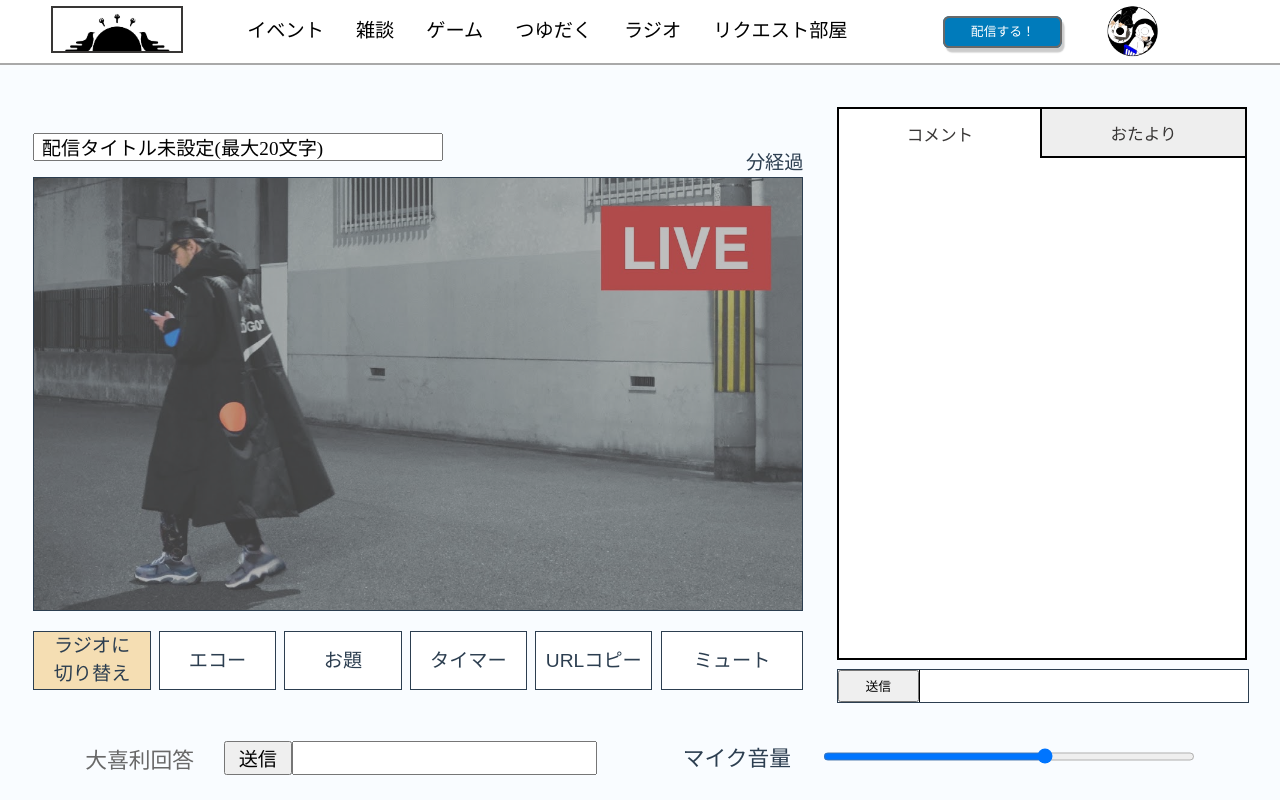
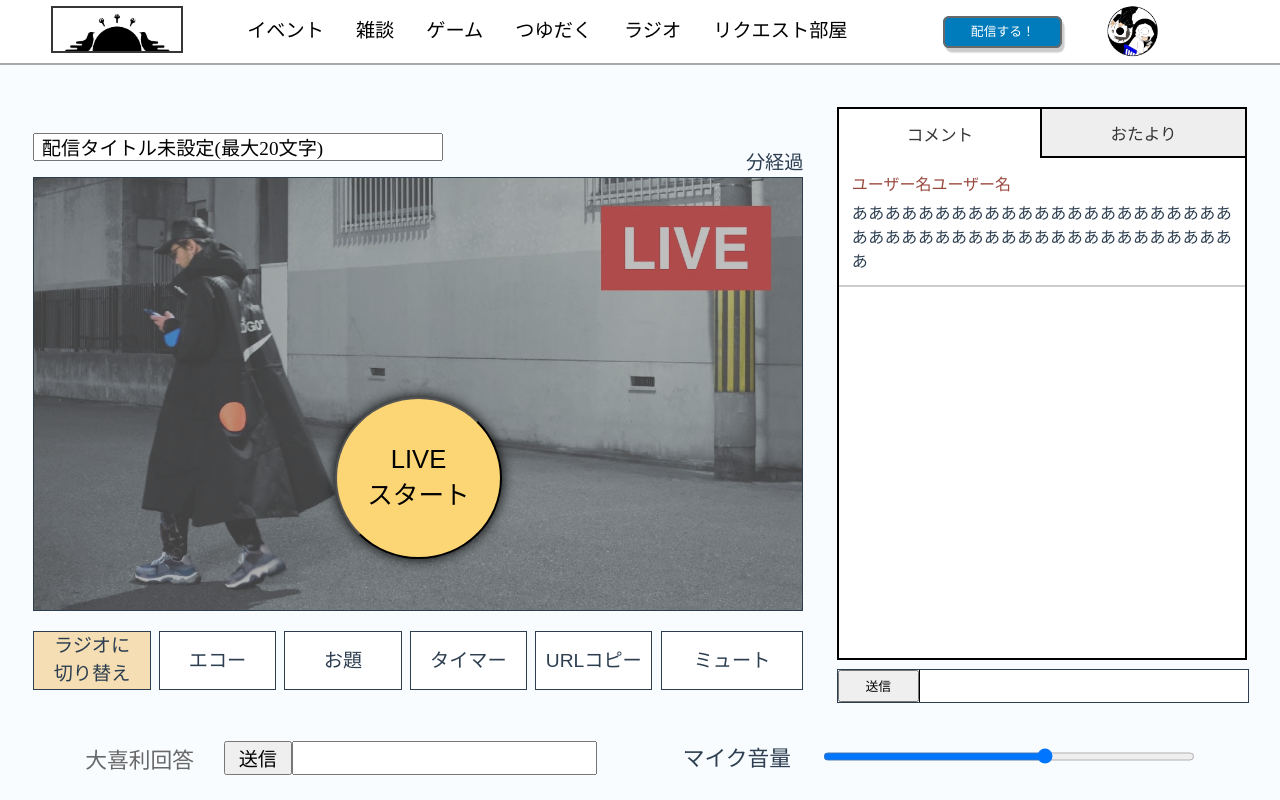
Before and after one commit to kyamad/PWA_facebookanotherheroine, a Vue app: page /streaming in a window 1280 px wide. Shown: the top 800 px of the page. Built offline with nearby package versions, Linux system fonts and the light colour scheme; a web font is replaced by a local one.

Commit message:
ライブボタンでライブ開始にできるように直った！！！

```diff
--- a/src/components/Comment.vue
+++ b/src/components/Comment.vue
@@ -6,6 +6,7 @@
 
 <script lang="ts">
 import { defineComponent } from 'vue';
+import AgoraRTM from 'agora-rtm-sdk';
 
 export default defineComponent({
     name:'UserComment',
@@ -19,7 +20,7 @@ body {
 }
 
 .listener{
-    display: none;/*通常はblock*/
+    display: block;/*通常はblock*/
     text-align: justify;
   }
 
--- a/src/components/VideoComponent.vue
+++ b/src/components/VideoComponent.vue
@@ -1,13 +1,6 @@
 <template>
-  <div>
-    <h2>Agora Video Web SDK Quickstart Vue.js</h2>
-    <div>
-      <div>
-        <button type="button" id="join" v-on:click="join()">JOIN</button>
-      </div>
-      <div id="local_video"></div>
-    </div>
-  </div>
+  <button type="button" id="startbtn" v-on:click="join()">LIVE<br>スタート</button>
+  <div id="local_video"></div>
 </template>
 
 <script lang="ts">
@@ -27,12 +20,14 @@ export default defineComponent({
         localVideoTrack: null,
         client: null
       };
+
       let options = {
         appId: "49d72a2fc8dc4917804e9e8bacde2661",
         channel: "test_ui",
-        token: "007eJxTYLjh4jixQe2CdGxy96ZLbq3bqpSMrk2+cFt8h6nwtDtBht4KDCaWKeZGiUZpyRYpySaWhuYWBiaplqkWSYnJKalGZmaGD1xbkhsCGRkOup5iYIRCEJ+doSS1uCS+NJOBAQCaIyDQ",
+        token: "007eJxTYNjXefPZN92nzJb/Z2+bxcjh57Nv6+KrsurSZX+DaxP8fksoMJhYppgbJRqlJVukJJtYGppbGJikWqZaJCUmp6QamZkZrj/Xk9wQyMjAODmDCUiCIYjPzlCSWlwSX5rJwAAAAiAhew==",
         uid: 0
       }
+
       async function initializeRTC() {
         rtc.client = AgoraRTC.createClient({ mode: "rtc", codec: "vp8" });
         await rtc.client.join(options.appId, options.channel, options.token, options.uid);
@@ -53,8 +48,23 @@ export default defineComponent({
 </script>
 
 <style scoped lang="scss">
+#startbtn{
+ position: absolute;
+ color: #000;
+ font-size: 2vw;
+ background-color: #fcd575;
+ box-shadow: 0 0 1vw;
+ border-radius: 50%;
+ bottom: 4vw;
+ left: 0;
+ right: 0;
+ margin: 0 23.5vw;
+ padding: 3.6vw 1.7vw;
+ cursor: pointer;
+}
+
 #local_video {
-  width: 320px;
-  height: 240px;
+  width: 100%;
+  height: 100%;
 }
 </style>
```
Also changed, not shown: src/components/VideoComponent copy.vue (+10 -20 lines).
